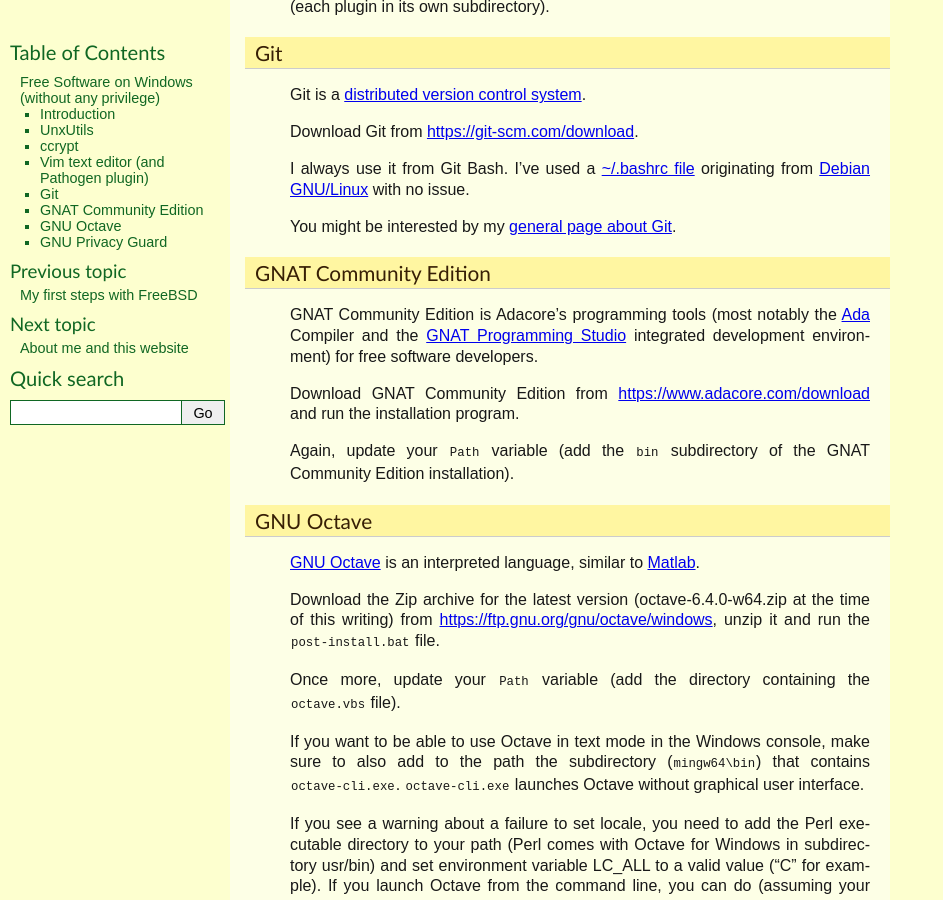
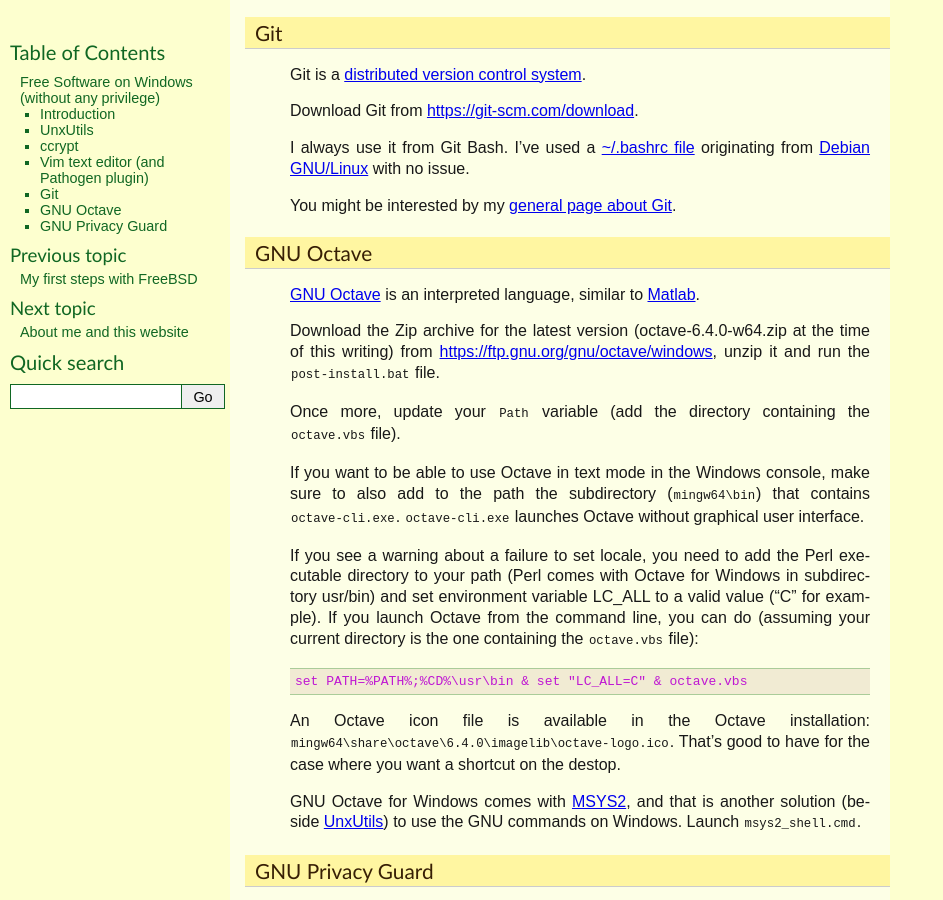
Before and after one commit to thierr26/thierr26_personal_notes_sphinx_sources, a Sphinx documentation site: the page built from source/fs_win_no_privilege.rst, in a window 1280 px wide and 900 px high, scrolled down 1775 px. Shown: the whole window, without its empty margins (0-943 px from the left). Built offline with Sphinx 7.4.7, drawn with Linux system fonts in a browser that asks for light colours; some of the changed text lies outside the part shown.

Commit message:
Remove dead links, fix other broken links

```diff
--- a/source/debian_base_install.rst
+++ b/source/debian_base_install.rst
@@ -286,10 +286,7 @@
 As for the change to ``/lib/udev/rules.d/60-persistent-storage.rules``, the
 internet gives two solutions:
 
-* Commenting out entirely the ATAPI device rule, as suggested on `Paul
-  Philippov's website
-  <https://paulphilippov.com/articles/how-to-fix-slow-boot-with-ata-errors>`_,
-  with this command::
+* Commenting out entirely the ATAPI device rule using this command::
 
     sed -i '/ATAPI/,+1s/^/#/' /lib/udev/rules.d/60-persistent-storage.rules # As root.
 
--- a/source/first_steps_with_openbsd.rst
+++ b/source/first_steps_with_openbsd.rst
@@ -204,8 +204,6 @@
   pair: OpenBSD package management commands; pkg_add
 
 Command ``pkg_info -Q gcc`` shows the existence of a ``gcc-8.3.0p4`` package.
-The `openports.se page for this GCC package <http://openports.se/lang/gcc/8>`_
-shows that the package has two flavors: no_ada and full.
 
 Let's install the package (**as root**)::
 
--- a/source/fs_win_no_privilege.rst
+++ b/source/fs_win_no_privilege.rst
@@ -122,25 +122,6 @@
 You might be interested by my :doc:`general page about Git <git>`.
 
 
-GNAT Community Edition
-----------------------
-
-.. index::
-  single: GNAT Community Edition (on Windows)
-
-GNAT Community Edition is Adacore's programming tools (most notably the `Ada
-<https://en.wikipedia.org/wiki/Ada_%28programming_language%29>`_ Compiler and
-the `GNAT Programming Studio
-<https://en.wikipedia.org/wiki/GNAT_Programming_Studio>`_ integrated
-development environment) for free software developers.
-
-Download GNAT Community Edition from https://www.adacore.com/download and run
-the installation program.
-
-Again, update your ``Path`` variable (add the ``bin`` subdirectory of the GNAT
-Community Edition installation).
-
-
 GNU Octave
 ----------
 
--- a/source/linux_firewalling.rst
+++ b/source/linux_firewalling.rst
@@ -39,7 +39,7 @@
 nftables, and used to be the default network filtering framework in `Debian
 GNU/Linux <https://www.debian.org>`_. `Starting with Debian 10 (Buster), the
 default network filtering framework is nftables
-<https://www.debian.org/releases/buster/amd64/release-nojjtes/ch-whats-new.en.html#nftables>`_.
+<https://www.debian.org/releases/buster/amd64/release-notes/ch-whats-new.en.html#nftables>`_.
 
 if iptables is installed on your system, you can list the rules (**as root**)
 with ``iptables -L`` (for the IPv4 protocol) and ``ip6tables -L`` (for the IPv6
--- a/source/music.rst
+++ b/source/music.rst
@@ -270,8 +270,8 @@
 
   cdown -H gnudb.gnudb.org -P 8880|iconv -f latin1
 
-Alternatively, you can search your audio CD directly on the `freedb.org
-<http://www.freedb.org>`_ website.
+Alternatively, you can search your audio CD directly on the `gnudb.org
+<https://gnudb.org>`_ website.
 
 Building audio (Ogg) files from an audio CD
 -------------------------------------------
--- a/source/openbox_on_debian.rst
+++ b/source/openbox_on_debian.rst
@@ -75,7 +75,7 @@
 machine (same ``apt-get install`` command as in the previous section), and
 installed a display manager (`LightDM
 <https://en.wikipedia.org/wiki/LightDM>`_) as well as a RDP server (`xrdp
-<http://xrdp.org>`_)::
+<https://www.xrdp.org>`_)::
 
   apt-get install lightdm xrdp # As root.
 
```
